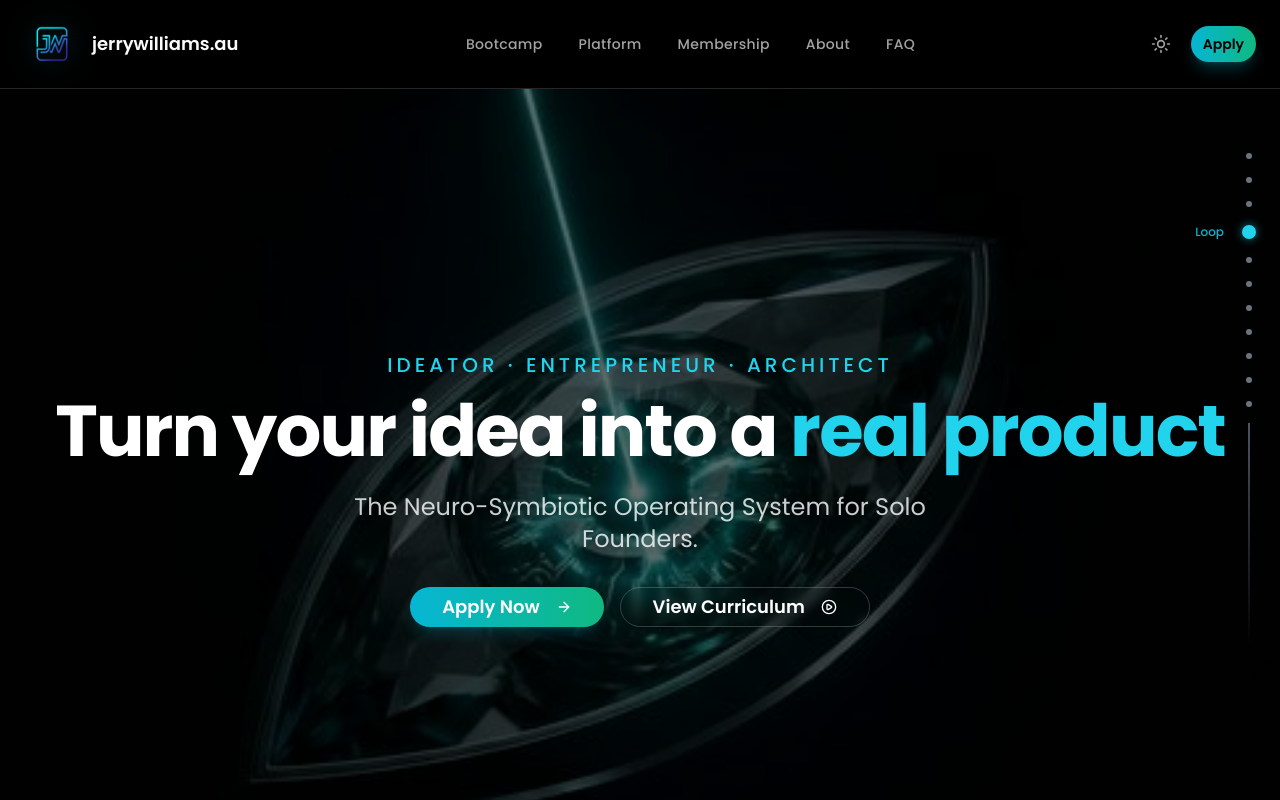
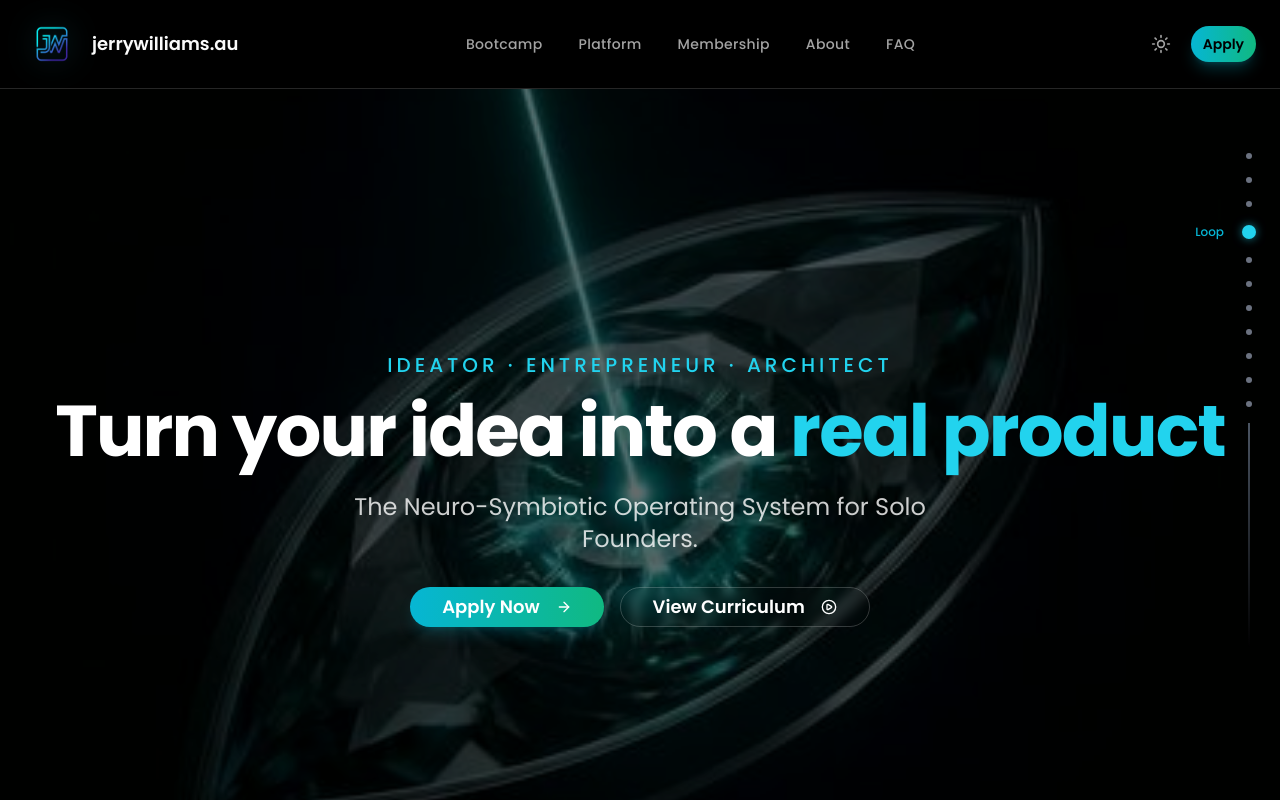
Before and after one commit to jerrywilliams-au/en-web, a Next.js app: page / in a window 1280 px wide. Shown: the top 800 px of the page. Built offline with nearby package versions, Linux system fonts and the light colour scheme.

Commit message:
style: enhance dark hero scale to 1.5x and harden layout positioning

```diff
--- a/src/components/branding/HeroSection.tsx
+++ b/src/components/branding/HeroSection.tsx
@@ -18,7 +18,7 @@ export function HeroSection({ lightSrc, darkSrc }: HeroSectionProps) {
            initial={{ scale: 1 }}
            animate={{ scale: 1.05 }}
            transition={{ duration: 20, repeat: Infinity, repeatType: "reverse", ease: "linear" }}
-           className="w-full h-full"
+           className="relative w-full h-full"
         >
           <Image
             src="/images/branding/hero/hero_light_wide_v2.png"
@@ -36,10 +36,10 @@ export function HeroSection({ lightSrc, darkSrc }: HeroSectionProps) {
       {/* Dark Theme Background — Full Bleed Wide */}
       <div className="absolute inset-0 hidden dark:block">
         <motion.div
-           initial={{ scale: 1.3 }}
-           animate={{ scale: 1.35 }}
+           initial={{ scale: 1.5 }}
+           animate={{ scale: 1.55 }}
            transition={{ duration: 20, repeat: Infinity, repeatType: "reverse", ease: "linear" }}
-           className="w-full h-full"
+           className="relative w-full h-full"
         >
           <Image
             src="/images/branding/hero/hero_dark_wide_v2.png"
```
